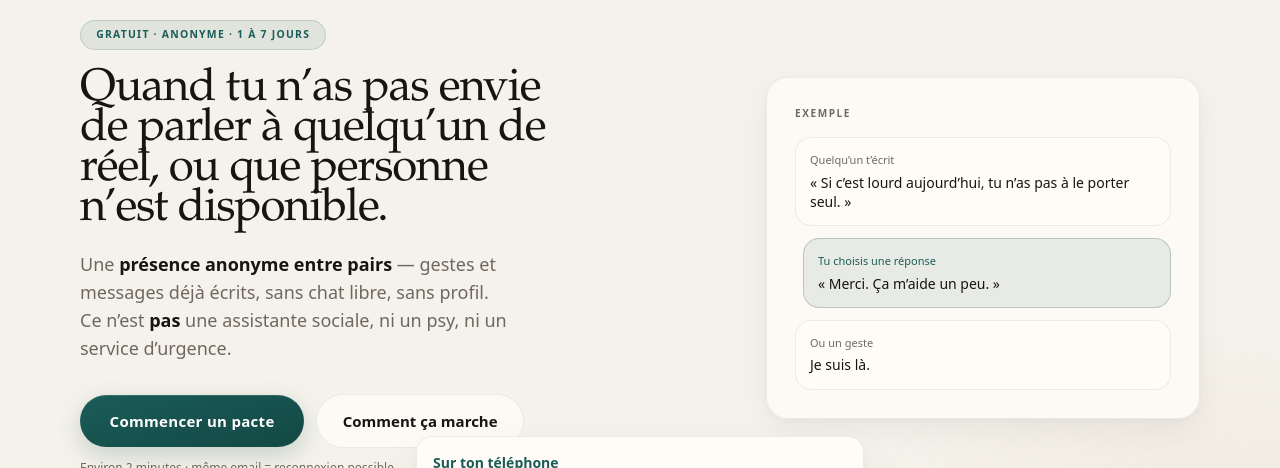
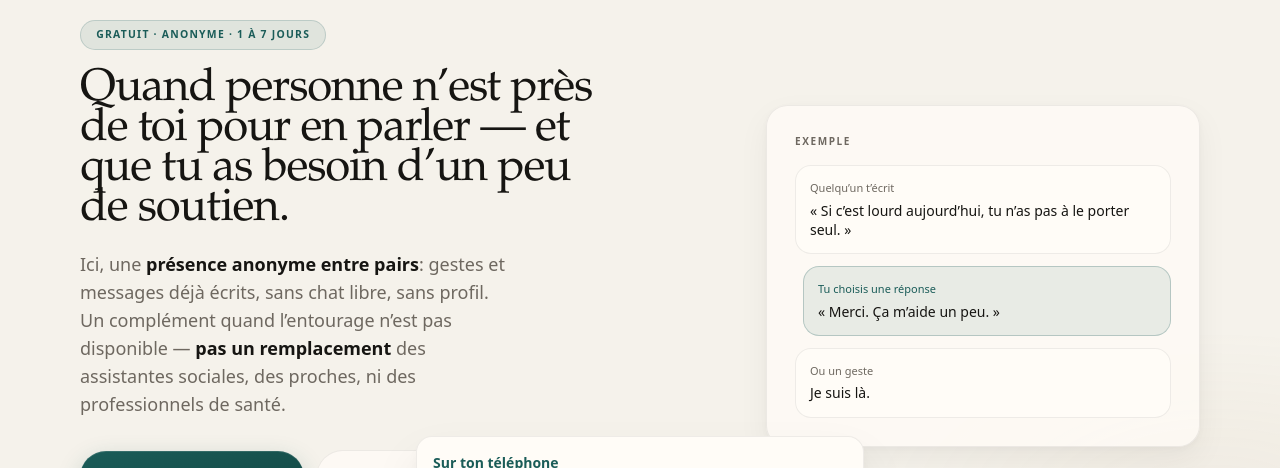
Before and after one commit to piratebtz64-hue/pacte-silencieux, a Next.js app: page / in a window 1280 px wide. Shown: the part 216-684 px from the top of the page. Built offline with nearby package versions, Linux system fonts and the light colour scheme; no server answers.

Commit message:
copy(accueil): message centré sur l’absence de quelqu’un près de soi, pas le refus de parler

```diff
--- a/src/app/layout.tsx
+++ b/src/app/layout.tsx
@@ -10,11 +10,11 @@ export const metadata: Metadata = {
   metadataBase: new URL(siteUrl),
   title: {
     default:
-      'Le Pacte silencieux — Présence anonyme quand tu n’as pas envie de parler',
+      'Le Pacte silencieux — Soutien anonyme quand personne n’est disponible',
     template: '%s · Le Pacte silencieux',
   },
   description:
-    'Quand tu n’as pas envie de parler à quelqu’un de réel, ou que personne n’est disponible. Présence anonyme entre pairs, sans chat libre. Ne remplace pas une assistante sociale ni un professionnel de santé.',
+    'Quand personne n’est près de toi pour en parler et que tu as besoin d’un peu de soutien. Présence anonyme entre pairs, sans chat libre. Complément — ne remplace pas une assistante sociale ni un professionnel de santé.',
   keywords: [
     'pacte silencieux',
     'soutien anonyme',
@@ -37,13 +37,13 @@ export const metadata: Metadata = {
     siteName: 'Le Pacte silencieux',
     title: 'Le Pacte silencieux',
     description:
-      'Présence anonyme entre pairs. Pas un chat, pas un professionnel. Gratuit.',
+      'Quand personne n’est disponible près de toi — une présence anonyme entre pairs. Gratuit.',
   },
   twitter: {
     card: 'summary_large_image',
     title: 'Le Pacte silencieux',
     description:
-      'Quand tu n’as pas envie de parler à quelqu’un de réel — une présence discrète.',
+      'Soutien anonyme quand l’entourage n’est pas là. Pas un remplacement des professionnels.',
   },
   robots: { index: true, follow: true },
   alternates: { canonical: siteUrl },
--- a/src/app/page.tsx
+++ b/src/app/page.tsx
@@ -36,22 +36,25 @@ export default function HomePage() {
         <div className="max-w-6xl mx-auto px-4 grid lg:grid-cols-12 gap-10 lg:gap-14 items-center">
           <div className="lg:col-span-7 animate-fade-up">
             <span className="badge">gratuit · anonyme · 1 à 7 jours</span>
-            <h1 className="mt-5 font-serif text-[2.1rem] sm:text-4xl lg:text-[2.85rem] leading-[1.15] tracking-tight max-w-[22ch]">
-              Quand tu n’as pas envie de parler à quelqu’un de réel, ou que
-              personne n’est disponible.
+            <h1 className="mt-5 font-serif text-[2.1rem] sm:text-4xl lg:text-[2.85rem] leading-[1.15] tracking-tight max-w-[24ch]">
+              Quand personne n’est près de toi pour en parler — et que tu as
+              besoin d’un peu de soutien.
             </h1>
             <p
               className="mt-5 text-base sm:text-lg leading-relaxed max-w-[42ch]"
               style={{ color: 'var(--muted)' }}
             >
-              Une{' '}
+              Ici, une{' '}
               <strong style={{ color: 'var(--foreground)' }}>
                 présence anonyme entre pairs
+              </strong>
+              : gestes et messages déjà écrits, sans chat libre, sans profil.
+              Un complément quand l’entourage n’est pas disponible —{' '}
+              <strong style={{ color: 'var(--foreground)' }}>
+                pas un remplacement
               </strong>{' '}
-              — gestes et messages déjà écrits, sans chat libre, sans profil. Ce
-              n’est{' '}
-              <strong style={{ color: 'var(--foreground)' }}>pas</strong> une
-              assistante sociale, ni un psy, ni un service d’urgence.
+              des assistantes sociales, des proches, ni des professionnels de
+              santé.
             </p>
             <div className="mt-8 flex flex-wrap gap-3 items-center">
               <Link href="/start" className="btn-primary">
@@ -138,7 +141,7 @@ export default function HomePage() {
             },
             {
               t: 'Complément',
-              d: 'Utile le soir ou entre deux RDV. Dès que ça dépasse : les numéros en bas de page.',
+              d: 'Utile quand l’entourage n’est pas là. Dès que ça dépasse : les numéros en bas de page.',
             },
           ].map((item, i) => (
             <Reveal key={item.t} delay={i * 40}>
```
